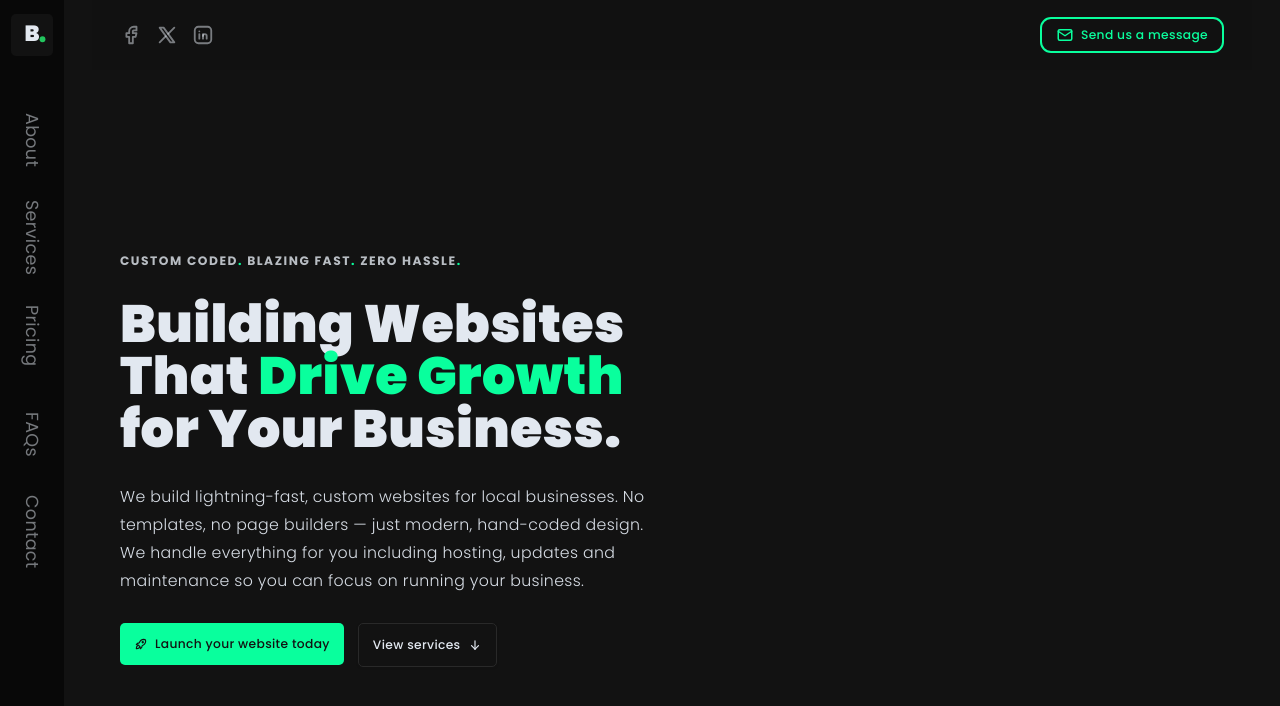
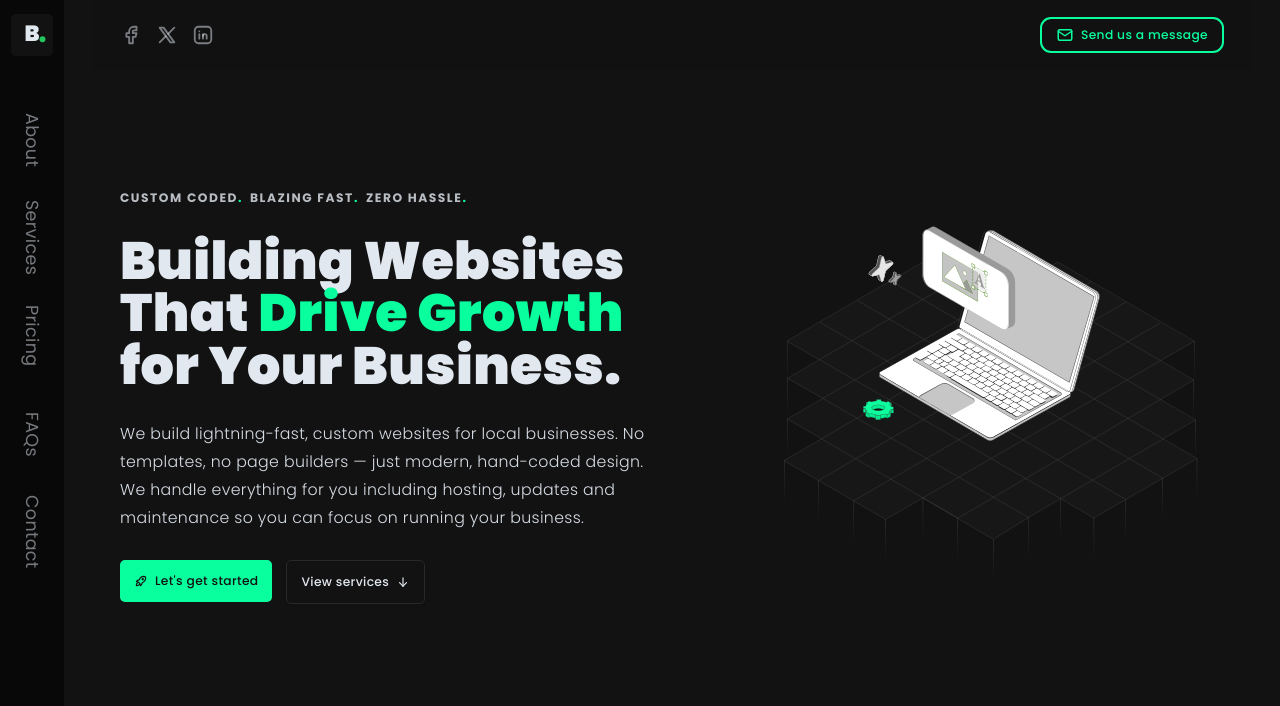
Before and after one commit to zabe-dev/bridgestackstudio, a Next.js app: page / in a window 1280 px wide. Shown: the top 706 px of the page. Built offline with nearby package versions, Linux system fonts and the light colour scheme.

Commit message:
refactor: finish hero section

```diff
--- a/src/app/layout.tsx
+++ b/src/app/layout.tsx
@@ -1,6 +1,7 @@
 import type { Metadata } from "next";
 import { Poppins } from "next/font/google";
 import { SpeedInsights } from "@vercel/speed-insights/next";
+import Navbar from "@/components/navbar";
 import { SITE_DESCRIPTION, SITE_TITLE, SITE_URL } from "@/lib/constants";
 import { cn } from "@/lib/utils";
 import "./globals.css";
@@ -64,7 +65,10 @@ export default function RootLayout({
 					"relative grid min-w-md grid-cols-[64px_1fr] antialiased"
 				)}
 			>
-				{children}
+				<Navbar />
+				<div className="flex flex-1 flex-col overflow-y-auto px-4 sm:px-8">
+					{children}
+				</div>
 				<SpeedInsights />
 			</body>
 		</html>
--- a/src/app/page.tsx
+++ b/src/app/page.tsx
@@ -1,15 +1,11 @@
 import Header from "@/components/header";
 import HeroSection from "@/components/hero-section";
-import Navbar from "@/components/navbar";
 
 export default function Home() {
 	return (
 		<>
-			<Navbar />
-			<div className="relative flex flex-1 flex-col px-4 sm:px-8">
-				<Header />
-				<HeroSection />
-			</div>
+			<Header />
+			<HeroSection />
 		</>
 	);
 }
--- a/src/components/hero-section.tsx
+++ b/src/components/hero-section.tsx
@@ -1,43 +1,55 @@
+"use client";
+
+import Image from "next/image";
 import Link from "next/link";
 import { IconArrowDown, IconRocket } from "@tabler/icons-react";
+import { motion } from "motion/react";
 import RevealOnScroll from "./reveal-on-scroll";
 import { Button } from "./ui/button";
 
 export default function HeroSection() {
 	return (
 		<RevealOnScroll delay={0.5}>
-			<section className="mx-auto flex min-h-screen max-w-[1400px] flex-col px-8 py-24 md:grid md:grid-cols-2 md:py-36">
-				<div className="flex flex-col gap-6 py-16 sm:gap-8">
-					<h2 className="text-foreground/80 text-xs font-bold tracking-widest uppercase sm:text-sm">
-						CUSTOM CODED<span className="text-primary">.</span> BLAZING FAST
-						<span className="text-primary">.</span> ZERO HASSLE
-						<span className="text-primary">.</span>
-					</h2>
-					<h1 className="leading-tightest text-5xl font-black sm:text-6xl">
+			<section className="mx-auto flex min-h-screen max-w-[1400px] flex-col px-8 py-12 md:grid md:grid-cols-2 md:py-32">
+				<div className="flex flex-col gap-6 py-2 md:gap-8">
+					<div className="flex flex-wrap gap-2">
+						{["CUSTOM CODED", "BLAZING FAST", "ZERO HASSLE"].map(
+							(text, index) => (
+								<p
+									key={index}
+									className="text-foreground/80 text-xs font-bold tracking-widest uppercase md:text-sm"
+								>
+									{text}
+									<span className="text-primary">.</span>
+								</p>
+							)
+						)}
+					</div>
+					<h1 className="leading-tightest text-5xl font-black md:text-6xl">
 						Building Websites That{" "}
 						<span className="text-primary">Drive Growth</span> for Your
 						Business.
 					</h1>
-					<p className="text-foreground/95 leading-8 font-light sm:text-lg">
+					<p className="text-foreground/95 leading-8 font-light md:text-lg">
 						We build lightning-fast, custom websites for local businesses. No
 						templates, no page builders — just modern, hand-coded design. We
 						handle everything for you including hosting, updates and maintenance
 						so you can focus on running your business.
 					</p>
-					<div className="flex flex-col gap-4 sm:flex-row">
+					<div className="flex flex-col gap-4 md:flex-row">
 						<Button
 							asChild
 							size="lg"
-							className="bg-primary text-background p-4 pt-4 sm:p-6"
+							className="bg-primary text-background p-4 pt-4 md:p-6"
 						>
 							<Link href="#contact">
-								<IconRocket /> Launch your website today
+								<IconRocket /> Let&apos;s get started
 							</Link>
 						</Button>
 						<Button
 							asChild
 							size="lg"
-							className="text-foreground p-4 pt-4 sm:p-6"
+							className="text-foreground p-4 pt-4 md:p-6"
 							variant="outline"
 						>
 							<Link href="#services">
@@ -47,6 +59,25 @@ export default function HeroSection() {
 						</Button>
 					</div>
 				</div>
+				<div className="relative flex flex-row-reverse md:flex-row">
+					<motion.div
+						animate={{ y: [0, -15, 0] }}
+						transition={{
+							duration: 4,
+							repeat: Infinity,
+							ease: "easeInOut",
+						}}
+						className="absolute top-0 mx-auto mt-12 md:left-25 md:mt-0"
+					>
+						<Image
+							src="/hero-section-image.svg"
+							alt="Hero Image"
+							width={550}
+							height={550}
+							priority
+						/>
+					</motion.div>
+				</div>
 			</section>
 		</RevealOnScroll>
 	);
--- a/src/components/navbar.tsx
+++ b/src/components/navbar.tsx
@@ -8,7 +8,7 @@ import Logo from "./logo";
 export default function Navbar() {
 	return (
 		<motion.aside
-			className="bg-aside-background sticky top-0 left-0 z-10 h-svh overflow-y-scroll"
+			className="bg-aside-background sticky top-0 left-0 z-10 min-h-svh md:h-screen"
 			initial={{ x: -64, opacity: 0 }}
 			animate={{ x: 0, opacity: 1 }}
 			transition={{ duration: 0.6, ease: "easeOut" }}
```
Also changed, not shown: public/hero-section-image.svg (added).
